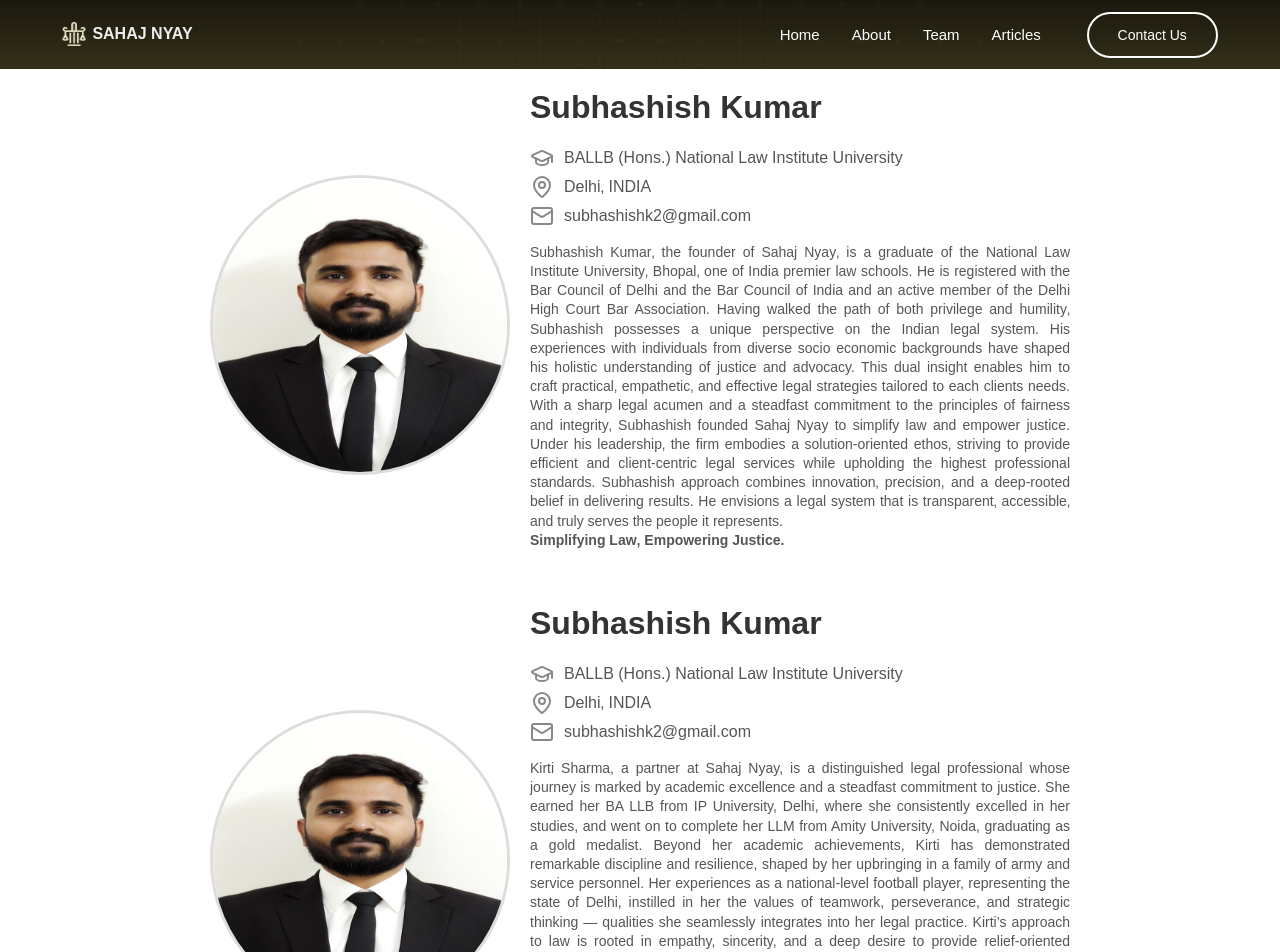
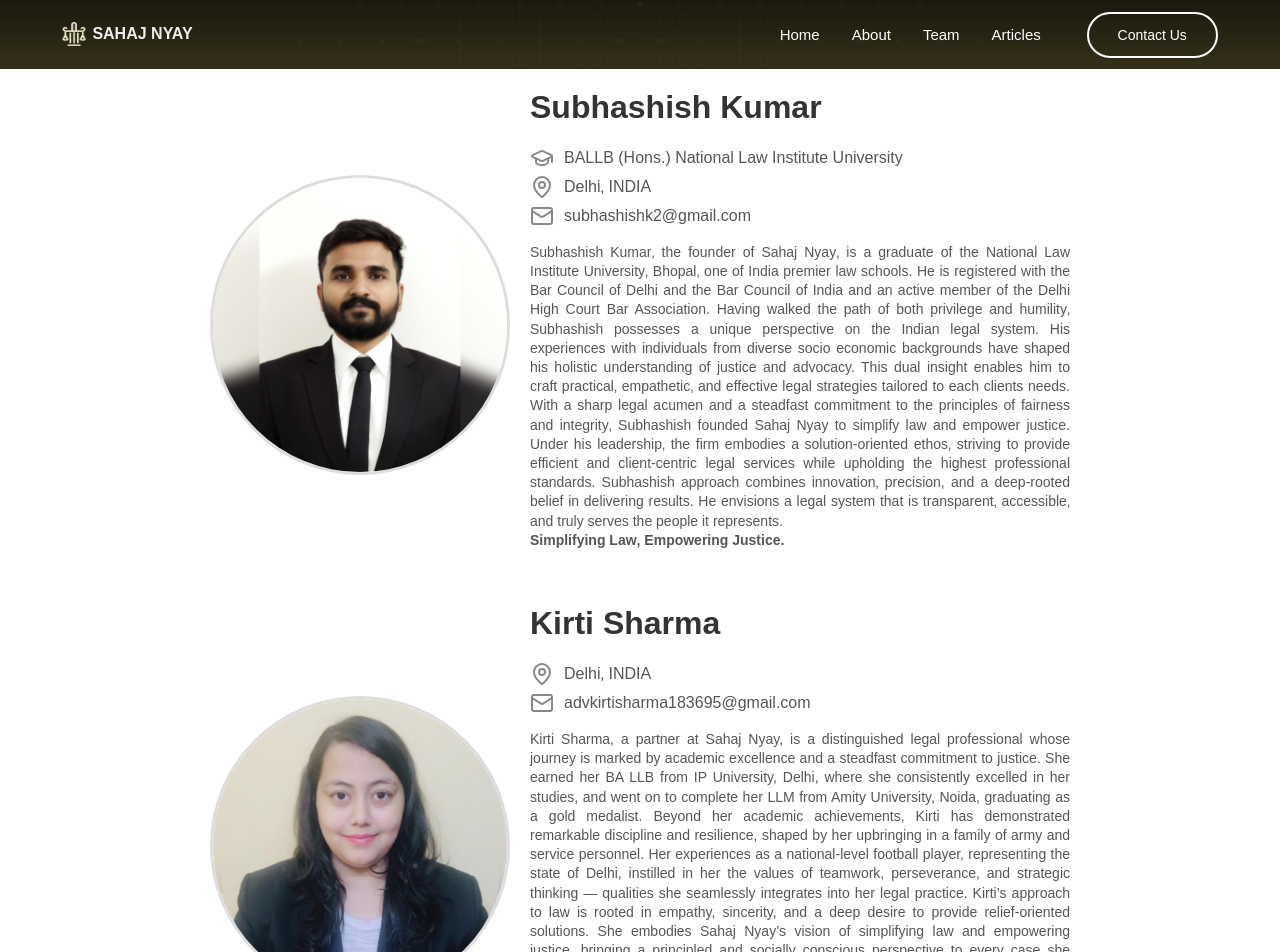
Before and after one commit to gautamkmahato/Law-firm, a Next.js app: page /team in a window 1280 px wide. Shown: the top 952 px of the page. Built offline with nearby package versions, Linux system fonts and the light colour scheme.

Commit message:
added the image and email

```diff
--- a/app/team/page.js
+++ b/app/team/page.js
@@ -1,6 +1,7 @@
 import Image from 'next/image'
 import styles from './team.module.css'
-import image from '../public/assets/profile.jpg'
+import image1 from '../public/assets/profile2.jpeg'
+import image2 from '../public/assets/profile3.jpeg'
 import { GraduationCap, MapPin, Mail } from 'lucide-react';
 
 export const metadata = {
@@ -14,7 +15,7 @@ export default function BioSection() {
     <div className={styles.bioContainer}>
       <div className={styles.imageContainer}>
         <Image
-          src={image} // Replace with your image path
+          src={image1} // Replace with your image path
           alt="Profile Picture"
           width={300}
           height={300}
@@ -59,7 +60,7 @@ export default function BioSection() {
     <div className={styles.bioContainer}>
       <div className={styles.imageContainer}>
         <Image
-          src={image} // Replace with your image path
+          src={image2} // Replace with your image path
           alt="Profile Picture"
           width={300}
           height={300}
@@ -67,18 +68,18 @@ export default function BioSection() {
         />
       </div>
       <div className={styles.infoContainer}>
-        <h1 className={styles.name}>Subhashish Kumar</h1>
-        <p className={styles.education}>
+        <h1 className={styles.name}>Kirti Sharma</h1>
+        {/* <p className={styles.education}>
           <GraduationCap className={styles.icon} />
             BALLB (Hons.) National Law Institute University
-        </p>
+        </p> */}
         <p className={styles.location}>
           <MapPin className={styles.icon} />
           Delhi&sbquo; INDIA
         </p>
         <p className={styles.email}>
           <Mail className={styles.icon} />
-          subhashishk2@gmail.com
+          advkirtisharma183695@gmail.com
         </p>
         <p className={styles.bio} style={{textAlign: "justify"}}>
         Kirti Sharma, a partner at Sahaj Nyay, is a distinguished legal professional whose journey is marked by academic excellence and a steadfast commitment to justice. She earned her BA LLB from IP University, Delhi, where she consistently excelled in her studies, and went on to complete her LLM from Amity University, Noida, graduating as a gold medalist.
```
Also changed, not shown: app/public/assets/profile2.jpeg (added), app/public/assets/profile3.jpeg (added).
